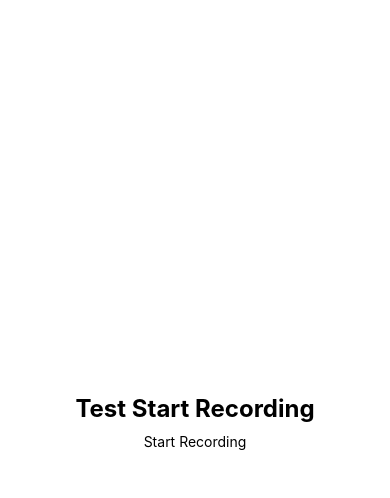
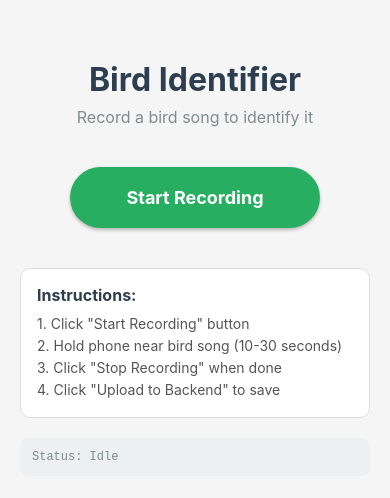
Before and after one commit to darragh50/BirdID, a React Native app in the folder frontend/: screen / in a window 390 px wide. Shown: the top 498 px of the page. Built offline with nearby package versions, Linux system fonts and the light colour scheme.

Commit message:
Render the UI & general styling

```diff
--- a/frontend/App.js
+++ b/frontend/App.js
@@ -174,7 +174,7 @@ export default function App() {
       formData.append('duration', recordingDuration.toString());
 
       // Define the backend URL, my IP for now
-      const BACKEND_URL = 'http://localhost:8000';
+      const BACKEND_URL = 'http://192.168.1.34:8000';
 
       console.log('Sending to:', `${BACKEND_URL}/upload-audio`);
 
@@ -217,57 +217,249 @@ export default function App() {
     }
   };
 
-    // For testing
-    return (
-      <View style={styles.container}>
-        <Text style={styles.title}>Test Start Recording</Text>
+  // Render the main application UI
+  return (
+    <ScrollView contentContainerStyle={styles.container}>
+      <Text style={styles.title}>Bird Identifier</Text>
+      <Text style={styles.subtitle}>Record a bird song to identify it</Text>
+
+      <View style={styles.recordingSection}>
+        {/* Recording Status */}
+        {isRecording && (
+          <View style={styles.recordingIndicator}>
+            <View style={styles.recordingDot} />
+            <Text style={styles.recordingText}>Recording...</Text>
+          </View>
+        )}
+
+        {/* Duration Display */}
+        {(isRecording || recordingUri) && (
+          <Text style={styles.durationText}>
+            Duration: (recordingDuration)
+          </Text>
+        )}
+
+        {/* Main Recording Button */}
         {!isRecording ? (
-          <TouchableOpacity style={[styles.button, styles.startButton]} onPress={startRecording}>
-            <Text style={styles.buttonText}>Start Recording</Text>
+          <TouchableOpacity
+            style={[styles.recordButton, styles.startButton]}
+            onPress={startRecording}
+            disabled={isUploading}
+          >
+            <Text style={styles.recordButtonText}>Start Recording</Text>
           </TouchableOpacity>
         ) : (
-          <TouchableOpacity style={[styles.button, styles.stopButton]} onPress={stopRecording}>
-            <Text style={styles.buttonText}>Stop Recording</Text>
+          <TouchableOpacity
+            style={[styles.recordButton, styles.stopButton]}
+            onPress={stopRecording}
+          >
+            <Text style={styles.recordButtonText}>Stop Recording</Text>
           </TouchableOpacity>
         )}
 
-        {isRecording && (
-          <Text style={styles.durationText}>
-            Recording... {recordingDuration}s
+        {/* Upload Button (shown after recording stops) */}
+        {recordingUri && !isRecording && (
+          <TouchableOpacity
+            style={[
+              styles.uploadButton,
+              isUploading && styles.uploadButtonDisabled,
+            ]}
+            onPress={uploadAudio}
+            disabled={isUploading}
+          >
+            <Text style={styles.uploadButtonText}>
+              {isUploading ? 'Uploading...' : 'Upload to Backend'}
+            </Text>
+          </TouchableOpacity>
+        )}
+
+        {/* Success Indicator */}
+        {uploadSuccess && (
+          <View style={styles.successBox}>
+            <Text style={styles.successText}>Recording saved successfully</Text>
+            <Text style={styles.successSubtext}>
+              Backend has received and stored your audio file
+            </Text>
+          </View>
+        )}
+
+        {/* Instructions */}
+        <View style={styles.instructionsBox}>
+          <Text style={styles.instructionsTitle}>Instructions:</Text>
+          <Text style={styles.instructionsText}>
+            1. Click "Start Recording" button{'\n'}
+            2. Hold phone near bird song (10-30 seconds){'\n'}
+            3. Click "Stop Recording" when done{'\n'}
+            4. Click "Upload to Backend" to save
           </Text>
-        )}
+        </View>
+
+        {/* Debug Info */}
+        <View style={styles.debugBox}>
+          <Text style={styles.debugText}>
+            Status: {isRecording ? 'Recording' : recordingUri ? 'Ready to upload' : 'Idle'}
+          </Text>
+          {recordingUri && (
+            <Text style={styles.debugText} numberOfLines={1}>
+              File: {recordingUri.split('/').pop()}
+            </Text>
+          )}
+        </View>
       </View>
-    );
-
+      <StatusBar style="auto" />
+    </ScrollView>
+  );
 }
 
 
-
-
-
-
+// Styling
 const styles = StyleSheet.create({
   container: {
-    flex: 1,
-    backgroundColor: '#fff',
+    flexGrow: 1,
+    backgroundColor: '#f5f5f5',
     alignItems: 'center',
-    justifyContent: 'center',
-    padding: 20,
-
+    paddingTop: 60,
+    paddingBottom: 40,
+    paddingHorizontal: 20,
   },
   title: {
-    fontSize: 24,
+    fontSize: 32,
     fontWeight: 'bold',
-    marginBottom: 10,
+    marginBottom: 8,
+    color: '#2c3e50',
   },
   subtitle: {
     fontSize: 16,
-    color: '#666',
-    marginBottom: 30,
+    color: '#7f8c8d',
+    marginBottom: 40,
   },
-  apiMessage: {
+  recordingSection: {
+    width: '100%',
+    alignItems: 'center',
+  },
+  recordingIndicator: {
+    flexDirection: 'row',
+    alignItems: 'center',
+    marginBottom: 20,
+    backgroundColor: '#ffe6e6',
+    paddingHorizontal: 20,
+    paddingVertical: 10,
+    borderRadius: 20,
+  },
+  recordingDot: {
+    width: 12,
+    height: 12,
+    borderRadius: 6,
+    backgroundColor: '#e74c3c',
+    marginRight: 10,
+  },
+  recordingText: {
+    fontSize: 16,
+    fontWeight: '600',
+    color: '#e74c3c',
+  },
+  durationText: {
+    fontSize: 24,
+    fontWeight: 'bold',
+    marginBottom: 20,
+    color: '#2c3e50',
+    fontFamily: 'monospace',
+  },
+  recordButton: {
+    paddingVertical: 20,
+    paddingHorizontal: 40,
+    borderRadius: 50,
+    marginBottom: 20,
+    minWidth: 250,
+    alignItems: 'center',
+    shadowColor: '#000',
+    shadowOffset: { width: 0, height: 2 },
+    shadowOpacity: 0.25,
+    shadowRadius: 3.84,
+    elevation: 5,
+  },
+  startButton: {
+    backgroundColor: '#27ae60',
+  },
+  stopButton: {
+    backgroundColor: '#e74c3c',
+  },
+  recordButtonText: {
+    color: '#fff',
+    fontSize: 18,
+    fontWeight: 'bold',
+  },
+  uploadButton: {
+    backgroundColor: '#3498db',
+    paddingVertical: 16,
+    paddingHorizontal: 40,
+    borderRadius: 25,
+    minWidth: 250,
+    alignItems: 'center',
+    marginBottom: 20,
+    shadowColor: '#000',
+    shadowOffset: { width: 0, height: 2 },
+    shadowOpacity: 0.25,
+    shadowRadius: 3.84,
+    elevation: 5,
+  },
+  uploadButtonDisabled: {
+    backgroundColor: '#95a5a6',
+  },
+  uploadButtonText: {
+    color: '#fff',
+    fontSize: 16,
+    fontWeight: '600',
+  },
+  successBox: {
+    backgroundColor: '#d4edda',
+    borderColor: '#c3e6cb',
+    borderWidth: 1,
+    borderRadius: 10,
+    padding: 16,
+    marginBottom: 20,
+    width: '100%',
+  },
+  successText: {
+    color: '#155724',
+    fontSize: 16,
+    fontWeight: 'bold',
+    marginBottom: 4,
+  },
+  successSubtext: {
+    color: '#155724',
+    fontSize: 14,
+  },
+  instructionsBox: {
+    backgroundColor: '#fff',
+    borderRadius: 10,
+    padding: 16,
     marginTop: 20,
+    width: '100%',
+    borderWidth: 1,
+    borderColor: '#ddd',
+  },
+  instructionsTitle: {
+    fontSize: 16,
+    fontWeight: 'bold',
+    marginBottom: 8,
+    color: '#2c3e50',
+  },
+  instructionsText: {
     fontSize: 14,
-    color: 'green',
+    color: '#555',
+    lineHeight: 22,
+  },
+  debugBox: {
+    backgroundColor: '#ecf0f1',
+    borderRadius: 8,
+    padding: 12,
+    marginTop: 20,
+    width: '100%',
+  },
+  debugText: {
+    fontSize: 12,
+    color: '#7f8c8d',
+    fontFamily: 'monospace',
   },
 });
```
